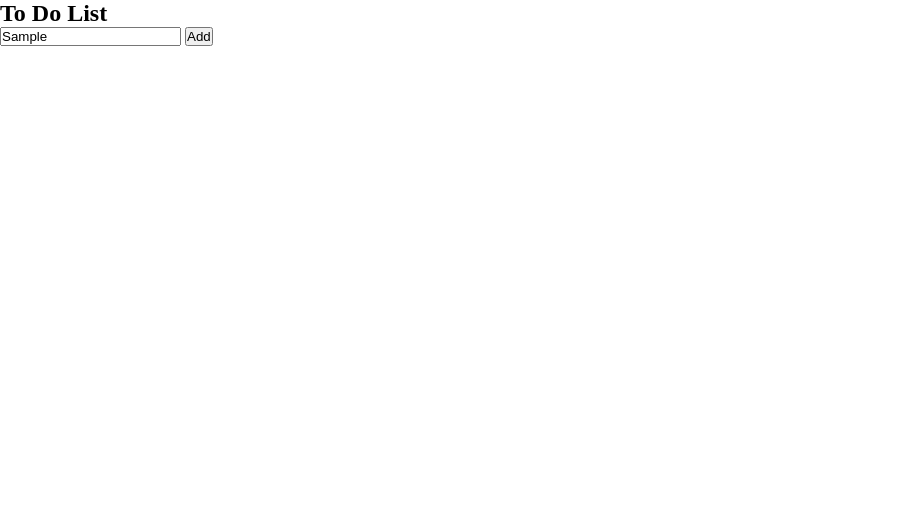
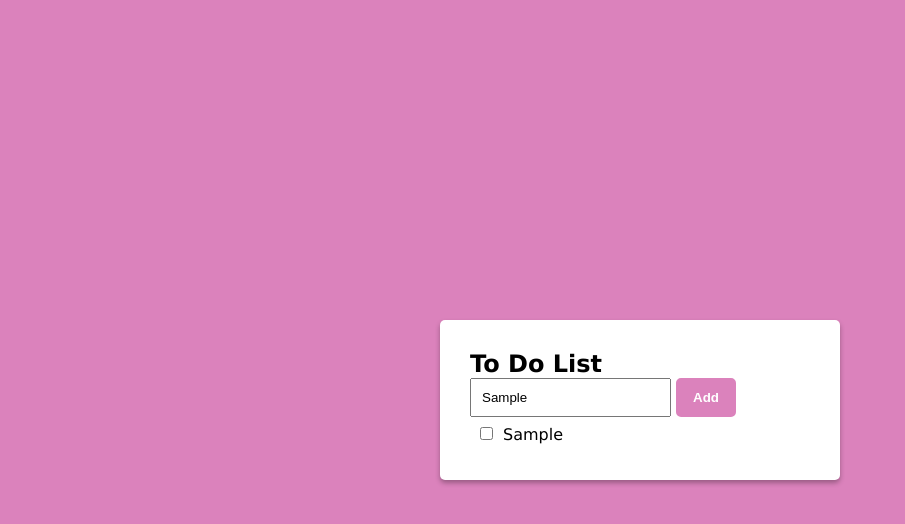
Before and after one commit to caitlinanderson099/Javascript-To-Do-App, a plain HTML site: page index.html in a window 1280 px wide. Both pictures are taken after typing "Sample" into the empty fields and a click on the button "Add". Shown: the whole page, without its empty margins (0-905 px from the left). Drawn offline with Linux system fonts and the light colour scheme.

Commit message:
finished app

```diff
--- a/script.js
+++ b/script.js
@@ -28,3 +28,26 @@ function addTodo() {
         alert("Please enter a valid to do item");
     }
 }
+
+// Add an eventlistener to the 'Add Button' to add a new todo item
+document.getElementById('add-button').addEventListener('click', addTodo);
+
+// Event  Listener to mark todo items as completed
+
+// onchange event on the todo item
+
+document.getElementById('todo-list').addEventListener('change', function(event) {
+    //check if the event trigger was a checkbox
+    if (event.target.type === 'checkbox') {
+        // grab the parent list item of the checkbox
+        const listItem = event.target.parentNode;
+        // check if the checkbox is checked or not
+        if (event.target.checked) {
+            // apply line-through style when the checkbox is checked
+            listItem.style.textDecoration = "line-through";
+        } else {
+            // remove the line-through when unchecked
+            listItem.style.textDecoration = "none";
+        }
+    }
+})
--- a/style.css
+++ b/style.css
@@ -4,3 +4,52 @@
     margin: 0;
     box-sizing: border-box;
 }
+
+body {
+    font-family: Verdana, Geneva, Tahoma, sans-serif;
+    display: flex;
+    justify-content: center;
+    align-items: center;
+    height: 100vh;
+    background-color: rgb(219, 130, 188);
+}
+
+#todo-container {
+    width: 400px;
+    background-color: white;
+    border-radius: 5px;
+    box-shadow: 0 3px 5px rgba(0, 0, 0, 0.3);
+    padding: 30px;
+}
+
+#todo-list {
+    list-style: none;
+}
+
+#todo-input[type="text"] {
+    padding: 10px 10px;
+}
+
+#todo-input[type="checkbox"] {
+    margin-right: 10px;
+}
+
+input[type="checkbox"] {
+    margin: 10px;
+}
+
+#add-button {
+    background-color:rgb(219, 130, 188) ;
+    color: white;
+    padding: 10px 15px;
+    border: 2px solid rgb(219, 130, 188);
+    border-radius: 5px;
+    transition: background-color 0.3s ease;
+    font-weight: bold;
+}
+
+#add-button:hover {
+    background-color: white;
+    color: rgb(219, 130, 188);
+    font-weight: bold;
+}
```
